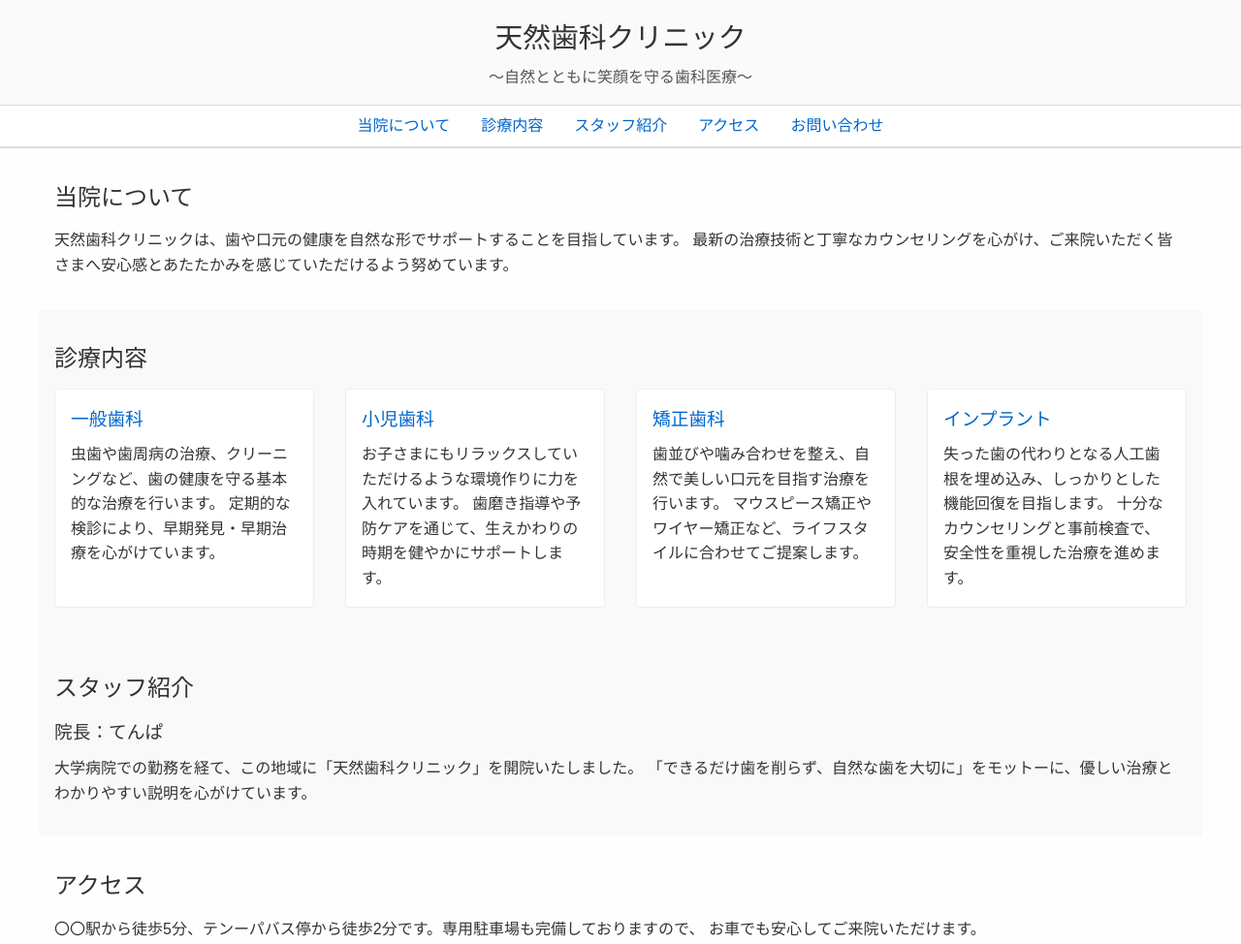
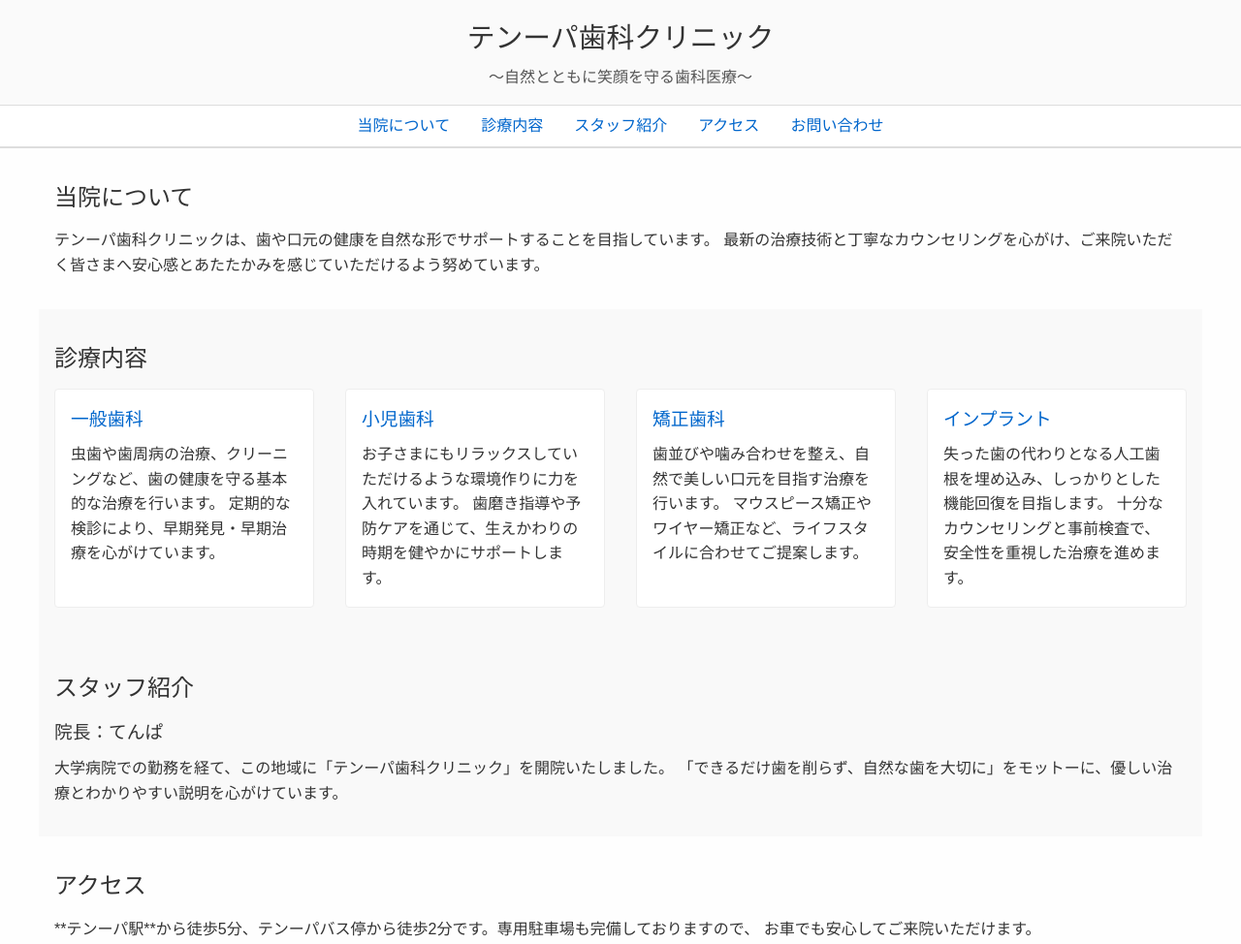
Before and after one commit to utautaite/teeeeth, a plain HTML site: page index.html in a window 1280 px wide. Shown: the top 974 px of the page at 97% size. Drawn offline with Linux system fonts and the light colour scheme.

Commit message:
Update index.html

```diff
--- a/index.html
+++ b/index.html
@@ -2,7 +2,7 @@
 <html lang="ja">
 <head>
   <meta charset="UTF-8">
-  <title>天然歯科クリニック</title>
+  <title>テンーパ歯科クリニック</title>
   <!-- スタイルシートの読み込み -->
   <link rel="stylesheet" href="style.css">
 </head>
@@ -10,7 +10,7 @@
   <!-- ヘッダー -->
   <header class="header">
     <div class="header__container">
-      <h1 class="header__title">天然歯科クリニック</h1>
+      <h1 class="header__title">テンーパ歯科クリニック</h1>
       <p class="header__tagline">～自然とともに笑顔を守る歯科医療～</p>
     </div>
     <nav class="global-nav">
@@ -31,7 +31,7 @@
       <div class="section__content">
         <h2>当院について</h2>
         <p>
-          天然歯科クリニックは、歯や口元の健康を自然な形でサポートすることを目指しています。
+          テンーパ歯科クリニックは、歯や口元の健康を自然な形でサポートすることを目指しています。
           最新の治療技術と丁寧なカウンセリングを心がけ、ご来院いただく皆さまへ安心感とあたたかみを感じていただけるよう努めています。
         </p>
       </div>
@@ -82,7 +82,7 @@
           <div class="doctor-profile__text">
             <h3>院長：てんぱ</h3>
             <p>
-              大学病院での勤務を経て、この地域に「天然歯科クリニック」を開院いたしました。
+              大学病院での勤務を経て、この地域に「テンーパ歯科クリニック」を開院いたしました。
               「できるだけ歯を削らず、自然な歯を大切に」をモットーに、優しい治療とわかりやすい説明を心がけています。
             </p>
           </div>
@@ -95,7 +95,7 @@
       <div class="section__content">
         <h2>アクセス</h2>
         <p>
-          〇〇駅から徒歩5分、テンーパバス停から徒歩2分です。専用駐車場も完備しておりますので、
+          **テンーパ駅**から徒歩5分、テンーパバス停から徒歩2分です。専用駐車場も完備しておりますので、
           お車でも安心してご来院いただけます。
         </p>
       </div>
@@ -136,7 +136,7 @@
   <footer class="footer">
     <div class="footer__content">
       <p>〒123-4567 てててんぱ</p>
-      <p>© 2025 天然歯科クリニック</p>
+      <p>© 2025 テンーパ歯科クリニック</p>
     </div>
   </footer>
 
```
